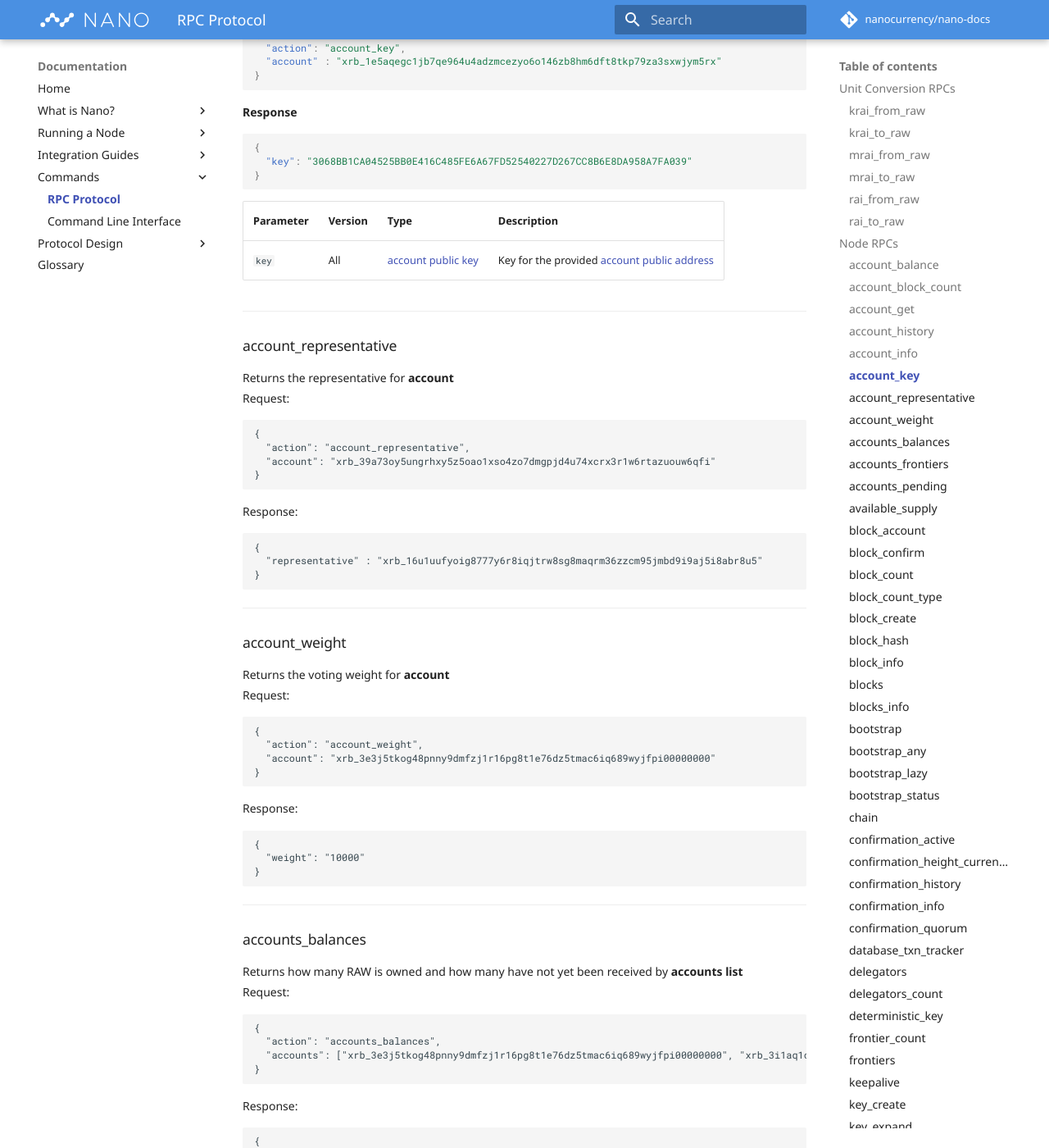
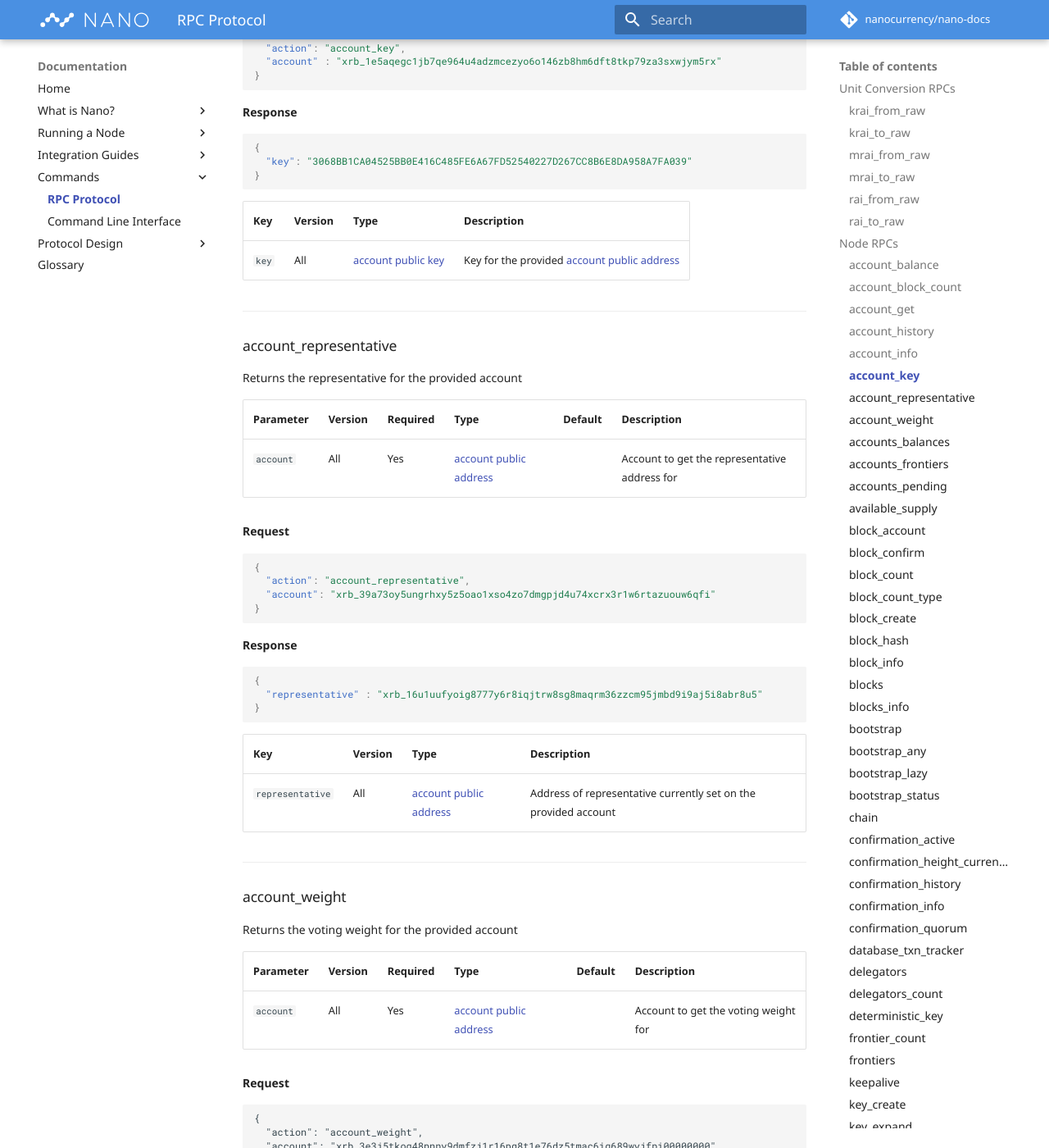
Before and after one commit to nanocurrency/nano-docs, an MkDocs documentation site: the page built from docs/commands/rpc-protocol.md, in a window 1280 px wide and 1400 px high, scrolled down 11376 px. Shown: the whole window at 82% size. Built offline with MkDocs 1.6.1 and Material for MkDocs 9.7.7, drawn with Linux system fonts in a browser that asks for light colours; comment, search, counter and statistics services are not loaded; some of the changed text lies outside the part shown.

Commit message:
Continued cleaning up formatting for various RPC calls

````diff
--- a/docs/commands/rpc-protocol.md
+++ b/docs/commands/rpc-protocol.md
@@ -45,8 +45,8 @@
 }
 ```
 
-| Parameter | Version | Type | Description |
-|           |         |      |             |
+| Key | Version | Type | Description |
+|     |         |      |             |
 | `amount` | All | integer | Amount of knano after conversion |
 
 ---
@@ -72,8 +72,8 @@
 }
 ```
 
-| Parameter | Version | Type | Description |
-|           |         |      |             |
+| Key | Version | Type | Description |
+|     |         |      |             |
 | `amount` | All | integer | Amount of raw after conversion |
 
 ---
@@ -99,8 +99,8 @@
 }
 ```
 
-| Parameter | Version | Type | Description |
-|           |         |      |             |
+| Key | Version | Type | Description |
+|     |         |      |             |
 | `amount` | All | integer | Amount of Mnano after conversion |
 
 ---
@@ -126,8 +126,8 @@
 }
 ```
 
-| Parameter | Version | Type | Description |
-|           |         |      |             |
+| Key | Version | Type | Description |
+|     |         |      |             |
 | `amount` | All | integer | Amount of raw after conversion |
 
 ---
@@ -153,8 +153,8 @@
 }
 ```
 
-| Parameter | Version | Type | Description |
-|           |         |      |             |
+| Key | Version | Type | Description |
+|     |         |      |             |
 | `amount` | All | integer | Amount of nano after conversion |
 
 ---
@@ -180,8 +180,8 @@
 }
 ```
 
-| Parameter | Version | Type | Description |
-|           |         |      |             |
+| Key | Version | Type | Description |
+|     |         |      |             |
 | `amount` | All | integer | Amount of raw after conversion |
 
 ---
@@ -213,8 +213,8 @@
 }
 ```
 
-| Parameter | Version | Type | Description |
-|           |         |      |             |
+| Key | Version | Type | Description |
+|     |         |      |             |
 | `balance` | All | integer | Current balance for account in raw |
 | `pending` | All | integer | Amount in raw of pending transactions for account |
 
@@ -242,8 +242,8 @@
 }
 ```
 
-| Parameter | Version | Type | Description |
-|           |         |      |             |
+| Key | Version | Type | Description |
+|     |         |      |             |
 | `block_count` | All | integer | Total number of blocks in the ledger for the account, includes confirmed and unconfirmed blocks |
 
 ---
@@ -270,8 +270,8 @@
 }
 ```
 
-| Parameter | Version | Type | Description |
-|           |         |      |             |
+| Key | Version | Type | Description |
+|     |         |      |             |
 | `account` | All | [account public address] | Address derived from the provided [account public key] |
 
 ---
@@ -286,12 +286,12 @@
 
 | Parameter | Version | Required | Type | Default | Description |
 |           |         |          |      |         |             |
-| `account` | All     | Yes | [account public address] |       | Account the history is being requested for |
-| `count`   | All     | Yes | integer               |       | Number of blocks to return starting with the frontier. Returns all blocks back to first block opening the account if value = `-1` |
-| `raw`     | All     | No  | bool                  | false | See details above and separate request and response details below |
-| `head`    | All     | No  | [block hash]          |       | Alternative block to start returning from (instead of the frontier). Useful for pagination. |
-| `offset`  | V11.0+  | No  | decimal integer       |       | Skips a number of blocks starting from `head` (if given) |
-| `reverse` | V19.0+  | No  | bool                  | false | Response starts from `head` (if given) or first block of the account, and `count` back up toward the frontier |
+| `account` | All     | Yes | [account public address] |        | Account the history is being requested for |
+| `count`   | All     | Yes | integer                  |        | Number of blocks to return starting with the frontier. Returns all blocks back to first block opening the account if value = `-1` |
+| `raw`     | All     | No  | bool                     | false  | See details above and separate request and response details below |
+| `head`    | All     | No  | [block hash]             |        | Alternative block to start returning from (instead of the frontier). Useful for pagination. |
+| `offset`  | V11.0+  | No  | decimal integer          |        | Skips a number of blocks starting from `head` (if given) |
+| `reverse` | V19.0+  | No  | bool                     | false  | Response starts from `head` (if given) or first block of the account, and `count` back up toward the frontier |
 
 **Request with defaults**
 ```json
@@ -320,16 +320,16 @@
 }
 ```
 
-| Parameter | Version | Type | Description |
-|           |         |      |             |
-| `account`                   | All    | [account public address] | Request address blocks are returned for |
-| `history`.`type`            | All    | `send` or `receive`   | Action the block is taking |
+| Key | Version | Type | Description |
+|     |         |      |             |
+| `account`                   | All    | [account public address] | Account containing the returned blocks |
+| `history`.`type`            | All    | `send` or `receive`      | Action the block is taking |
 | `history`.`account`         | All    | [account public address] | Address the action was made with |
-| `history`.`amount`          | All    | integer               | Amount of the transaction |
-| `history`.`local_timestamp` | V18.0+ | UNIX timestamp        | Time the block was inserted into the ledger (confirmed or not) |
-| `history`.`height`          | V19.0+ | integer               | Count of the block on the account chain, starting at 1 for the first block |
-| `history`.`hash`            | All    | [block hash]          | Hash of block data is returned for |
-| `previous`                  | All    | [block hash]          | Hash of previous block. Not included if return includes first block on account. |
+| `history`.`amount`          | All    | integer                  | Amount of the transaction |
+| `history`.`local_timestamp` | V18.0+ | UNIX timestamp           | Time the block was inserted into the ledger (confirmed or not) |
+| `history`.`height`          | V19.0+ | integer                  | Count of the block on the account chain, starting at 1 for the first block |
+| `history`.`hash`            | All    | [block hash]             | Hash of block data is returned for |
+| `previous`                  | All    | [block hash]             | Hash of previous block. Not included if return includes first block on account. |
 
 The addition of the `raw` option will change the response as follows:
 
@@ -413,8 +413,8 @@
 }
 ```
 
-| Parameter | Version | Type | Description |
-|           |         |      |             |
+| Key | Version | Type | Description |
+|     |         |      |             |
 | `frontier`             | All   | [block hash] | Frontier (head) block hash for account |
 | `open_block`           | All   | [block hash] | First block on account |
 | `representative_block` | All   | [block hash] | Block the current representative for the account was set in |
@@ -457,33 +457,47 @@
 }
 ```
 
-| Parameter | Version | Type | Description |
-|           |         |      |             |
+| Key | Version | Type | Description |
+|     |         |      |             |
 | `key` | All | [account public key] | Key for the provided [account public address] |
 
 ---
 
 ### account_representative
-Returns the representative for **account**
-Request:
-```
+Returns the representative for the provided account
+
+| Parameter | Version | Required | Type | Default | Description |
+|           |         |          |      |         |             |
+| `account` | All | Yes | [account public address] | | Account to get the representative address for |
+
+**Request**
+```json
 {
   "action": "account_representative",
   "account": "xrb_39a73oy5ungrhxy5z5oao1xso4zo7dmgpjd4u74xcrx3r1w6rtazuouw6qfi"
 }
 ```
-Response:
-```
+**Response**
+```json
 {
   "representative" : "xrb_16u1uufyoig8777y6r8iqjtrw8sg8maqrm36zzcm95jmbd9i9aj5i8abr8u5"
 }
 ```
 
+| Key | Version | Type | Description |
+|     |         |      |             |
+| `representative` | All | [account public address] | Address of representative currently set on the provided account |
+
 ---
 
 ### account_weight
-Returns the voting weight for **account**
-Request:
+Returns the voting weight for the provided account
+
+| Parameter | Version | Required | Type | Default | Description |
+|           |         |          |      |         |             |
+| `account` | All | Yes | [account public address] | | Account to get the voting weight for |
+
+**Request**
 ```
 {
   "action": "account_weight",
@@ -496,6 +510,10 @@
   "weight": "10000"
 }
 ```
+
+| Key | Version | Type | Description |
+|     |         |      |             |
+| `representative` | All | [account public address] | Address of representative currently set on the provided account |
 
 ---
 
````
Also changed, not shown: other parts of docs/commands/rpc-protocol.md (+2 -2 lines).
